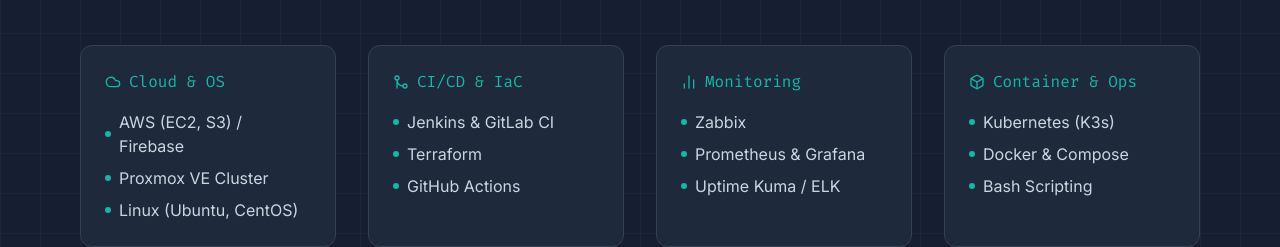
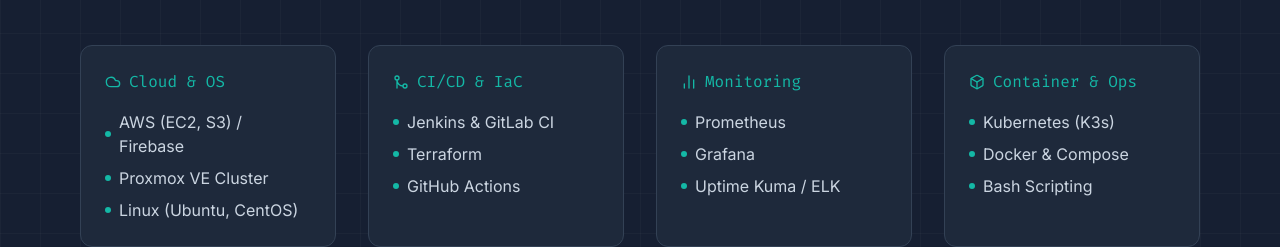
Before and after one commit to vinhdao2558/porfolio_vinhdao, a plain HTML site: page index.html in a window 1280 px wide. Shown: the part 1567-1814 px from the top of the page. Drawn offline with nearby package versions, Linux system fonts and the light colour scheme.

Commit message:
Update index.html

```diff
--- a/index.html
+++ b/index.html
@@ -105,7 +105,7 @@
                 </div>
                 <div class="p-6 text-slate-300">
                     <div class="mb-2"><span class="text-green-400">vinh@ubuntu</span>:<span class="text-blue-400">~</span>$ whoami</div>
-                    <div class="mb-4 text-slate-100">IT Helpdesk -> System Engineer -> DevOps</div>
+                    <div class="mb-4 text-slate-100">IT Helpdesk -> System Engineer -> DevOps Engineer</div>
 
                     <div class="mb-2"><span class="text-green-400">vinh@ubuntu</span>:<span class="text-blue-400">~</span>$ cat mindset.txt</div>
                     <div class="mb-4 text-slate-100">
@@ -212,8 +212,8 @@
                 <div class="bg-slate-800 p-6 rounded-xl border border-slate-700 hover:border-primary/50 transition">
                     <h3 class="font-mono text-primary mb-4 flex items-center gap-2"><i data-lucide="bar-chart-2" class="w-4 h-4"></i> Monitoring</h3>
                     <ul class="space-y-2 text-slate-300">
-                        <li class="flex items-center gap-2"><div class="w-1.5 h-1.5 rounded-full bg-primary"></div> Zabbix</li>
-                        <li class="flex items-center gap-2"><div class="w-1.5 h-1.5 rounded-full bg-primary"></div> Prometheus & Grafana</li>
+                        <li class="flex items-center gap-2"><div class="w-1.5 h-1.5 rounded-full bg-primary"></div> Prometheus</li>
+                        <li class="flex items-center gap-2"><div class="w-1.5 h-1.5 rounded-full bg-primary"></div> Grafana</li>
                         <li class="flex items-center gap-2"><div class="w-1.5 h-1.5 rounded-full bg-primary"></div> Uptime Kuma / ELK</li>
                     </ul>
                 </div>
@@ -297,7 +297,7 @@
                             <span class="text-primary">System Engineer Solution:</span> Thiết lập hệ thống Monitor tập trung. Cài đặt các Agent thu thập metrics (CPU, RAM, Disk I/O, Network traffic). Xây dựng Dashboard trực quan và cấu hình rule bắn thông báo khẩn cấp thẳng về nhóm Telegram của đội IT khi thông số vượt ngưỡng an toàn.
                         </div>
                         <div class="flex flex-wrap gap-2 mb-6">
-                            <span class="bg-red-500/10 text-red-400 px-3 py-1 rounded-full text-xs font-mono border border-red-500/20">Zabbix / Prometheus</span>
+                            <span class="bg-red-500/10 text-red-400 px-3 py-1 rounded-full text-xs font-mono border border-red-500/20">Prometheus</span>
                             <span class="bg-orange-500/10 text-orange-400 px-3 py-1 rounded-full text-xs font-mono border border-orange-500/20">Grafana Dashboard</span>
                             <span class="bg-blue-500/10 text-blue-400 px-3 py-1 rounded-full text-xs font-mono border border-blue-500/20">Telegram Webhook Alert</span>
                         </div>
@@ -336,7 +336,7 @@
                             <div class="bg-slate-800 border border-green-500/50 p-3 rounded-lg text-sm font-mono text-green-400 shadow-[0_0_15px_rgba(34,197,94,0.15)] flex flex-col items-center gap-2">
                                 <div class="flex items-center gap-2 text-slate-200"><i data-lucide="monitor" class="w-4 h-4"></i> Ubuntu VM</div>
                                 <div class="bg-dark/80 px-3 py-1.5 rounded border border-green-500/50 text-xs w-full flex justify-center gap-2 items-center">
-                                    <i data-lucide="cpu" class="w-3 h-3"></i> NVIDIA GTX 1060
+                                    <i data-lucide="cpu" class="w-3 h-3"></i> NVIDIA RTX
                                 </div>
                             </div>
 
```
